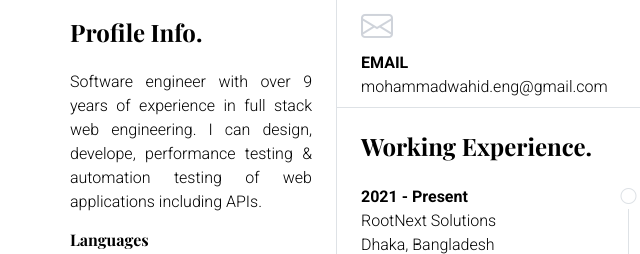
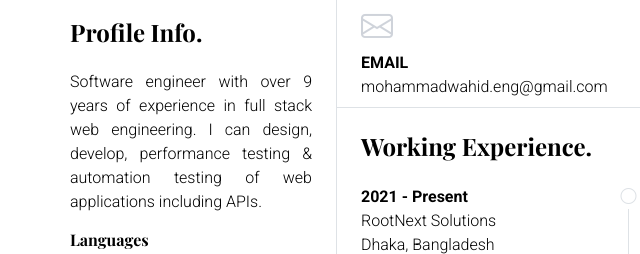
Before and after one commit to mohammadwahid-eng/profile, a plain HTML site: page index.html in a window 1280 px wide. Shown: the part 206-460 px from the top of the page, 12-652 px from the left. Drawn offline with nearby package versions, Linux system fonts and the light colour scheme.

Commit message:
Update index.html

```diff
--- a/index.html
+++ b/index.html
@@ -40,7 +40,7 @@
 					</div>
 
 					<h4 class="my-4">Profile Info.</h4>
-					<p class="text-justify">Software engineer with over 9 years of experience in full stack web engineering. I can design, develope, performance testing &amp; automation testing of web applications including APIs.</p>
+					<p class="text-justify">Software engineer with over 9 years of experience in full stack web engineering. I can design, develop, performance testing &amp; automation testing of web applications including APIs.</p>
 					<h6>Languages</h6>
 					<div class="row align-items-center">
 						<div class="col-7">
```
